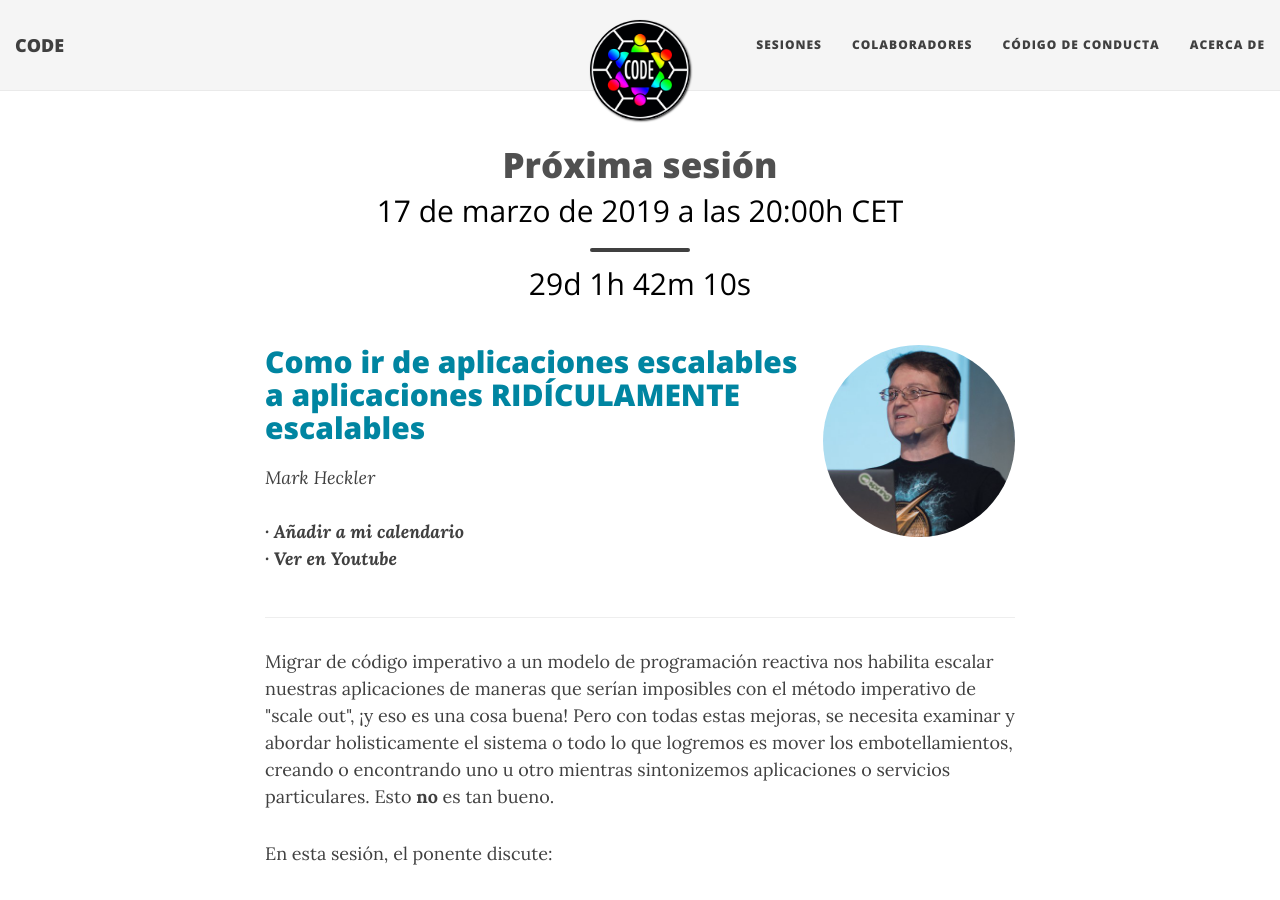
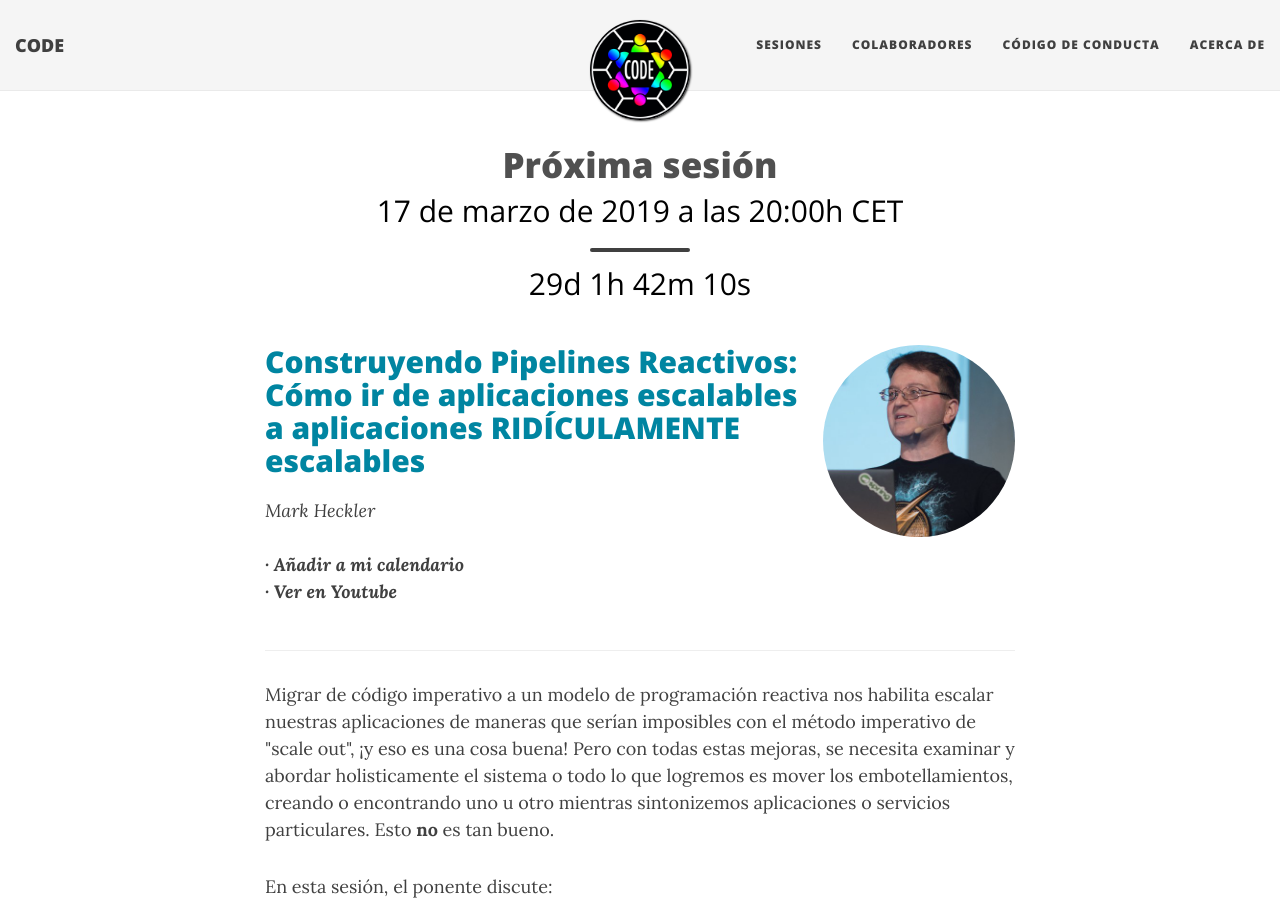
Before and after one commit to comunidadcode/comunidadcode.github.io, a Jekyll site: the page built from proxima-sesion.html, in a window 1280 px wide and 900 px high. Built offline with Jekyll 4.4.1, drawn with Linux system fonts in a browser that asks for light colours; nearby versions of some CDN libraries.

Commit message:
Corregido título sesión

```diff
--- a/proxima-sesion.html
+++ b/proxima-sesion.html
@@ -48,7 +48,7 @@ share-img: https://comunidadcode.com/img/colaboradores/mark-heckler.jpg
   <div class="next-session-image">
     <a href="../colaboradores/ruben-aguilera"><img src="/img/colaboradores/mark-heckler.jpg"></a>
   </div>
-    <h2 class="text-next-session-title">Como ir de aplicaciones escalables a aplicaciones RIDÍCULAMENTE escalables</h2>
+    <h2 class="text-next-session-title">Construyendo Pipelines Reactivos: Cómo ir de aplicaciones escalables a aplicaciones RIDÍCULAMENTE escalables</h2>
     <h3></h3>
     <p class="post-meta"><a href="../colaboradores/mark-heckler">Mark Heckler</a><br><br>
         <a href="https://calendar.google.com/event?action=TEMPLATE&tmeid=M3V0bmk0cDFycnJram9sbTg1M2FvMG91NXMgY29tdW5pZGFkY29kZUBt&tmsrc=comunidadcode%40gmail.com" target="_blank" class="post-read-more">· Añadir a mi calendario</a><br>
```
